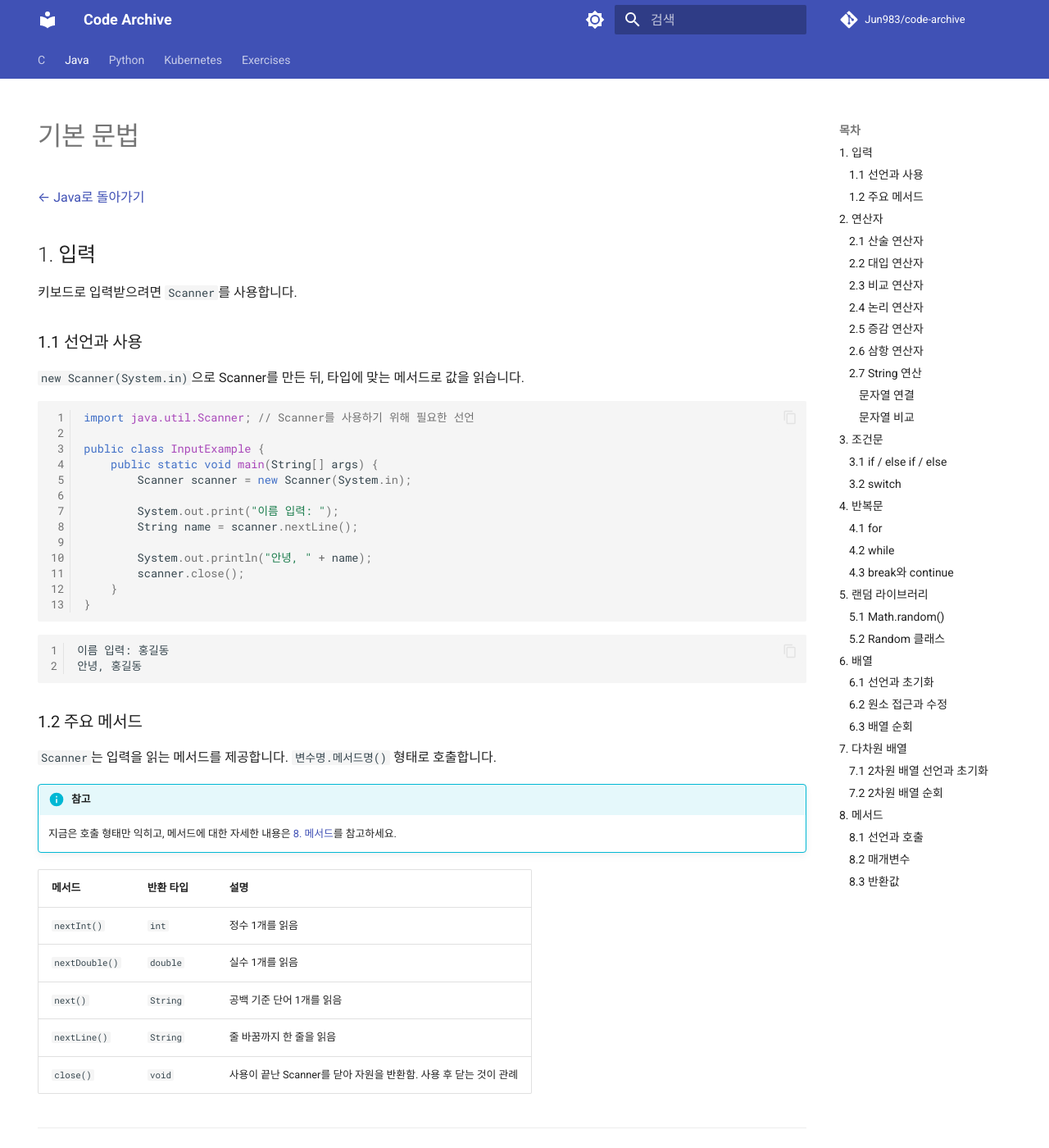
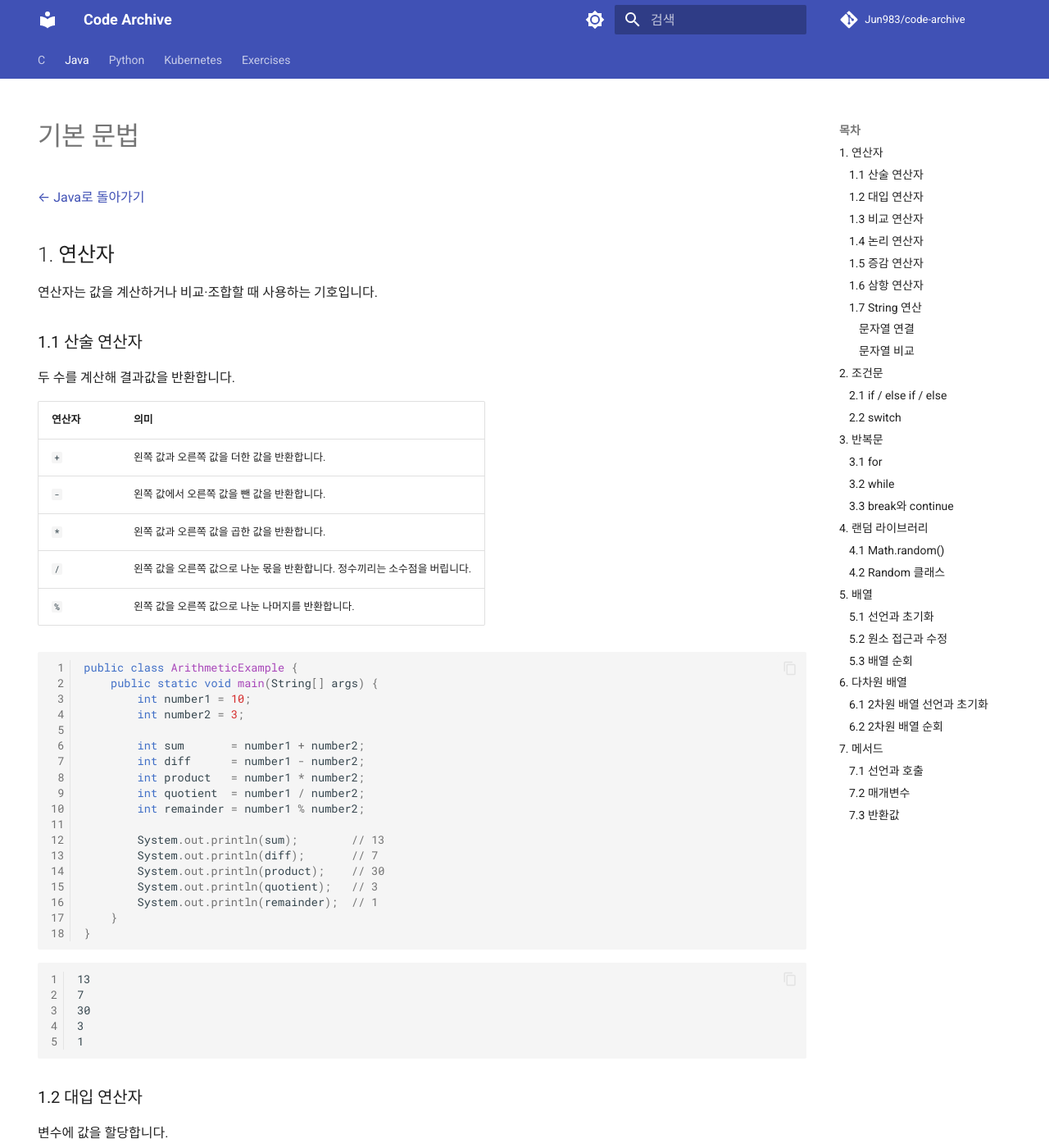
Before and after one commit to Jun983/code-archive, an MkDocs documentation site: the page built from docs/java/syntax.md, in a window 1280 px wide and 1400 px high. Shown: the whole window at 82% size. Built offline with MkDocs 1.6.1 and Material for MkDocs 9.7.7, drawn with Linux system fonts in a browser that asks for light colours; comment, search, counter and statistics services are not loaded; some of the changed text lies outside the part shown.

Commit message:
docs(java): 입력 문서 분리 및 참고 문구 정리

````diff
--- a/docs/java/syntax.md
+++ b/docs/java/syntax.md
@@ -7,57 +7,11 @@ hide:
 
 [← Java로 돌아가기](index.md)
 
-## 1. 입력
-
-키보드로 입력받으려면 `Scanner`를 사용합니다.
-
-### 1.1 선언과 사용
-
-`new Scanner(System.in)`으로 Scanner를 만든 뒤, 타입에 맞는 메서드로 값을 읽습니다.
-
-```java
-import java.util.Scanner; // Scanner를 사용하기 위해 필요한 선언
-
-public class InputExample {
-    public static void main(String[] args) {
-        Scanner scanner = new Scanner(System.in);
-
-        System.out.print("이름 입력: ");
-        String name = scanner.nextLine();
-
-        System.out.println("안녕, " + name);
-        scanner.close();
-    }
-}
-```
-
-```
-이름 입력: 홍길동
-안녕, 홍길동
-```
-
-### 1.2 주요 메서드
-
-`Scanner`는 입력을 읽는 메서드를 제공합니다. `변수명.메서드명()` 형태로 호출합니다.
-
-!!! info "참고"
-    지금은 호출 형태만 익히고, 메서드에 대한 자세한 내용은 [8. 메서드](#8-메서드)를 참고하세요.
-
-| 메서드 | 반환 타입 | 설명 |
-|--------|-----------|------|
-| `nextInt()` | `int` | 정수 1개를 읽음 |
-| `nextDouble()` | `double` | 실수 1개를 읽음 |
-| `next()` | `String` | 공백 기준 단어 1개를 읽음 |
-| `nextLine()` | `String` | 줄 바꿈까지 한 줄을 읽음 |
-| `close()` | `void` | 사용이 끝난 Scanner를 닫아 자원을 반환함. 사용 후 닫는 것이 관례 |
-
----
-
-## 2. 연산자
+## 1. 연산자
 
 연산자는 값을 계산하거나 비교·조합할 때 사용하는 기호입니다.
 
-### 2.1 산술 연산자
+### 1.1 산술 연산자
 
 두 수를 계산해 결과값을 반환합니다.
 
@@ -99,7 +53,7 @@ public class ArithmeticExample {
 ```
 
 
-### 2.2 대입 연산자
+### 1.2 대입 연산자
 
 변수에 값을 할당합니다.
 
@@ -143,7 +97,7 @@ public class AssignmentExample {
 2
 ```
 
-### 2.3 비교 연산자
+### 1.3 비교 연산자
 
 두 값을 비교해 `boolean`을 반환합니다.
 
@@ -181,7 +135,7 @@ false
 true
 ```
 
-### 2.4 논리 연산자
+### 1.4 논리 연산자
 
 두 `boolean` 값을 조합해 하나의 `boolean`을 반환합니다.
 
@@ -212,7 +166,7 @@ true
 false
 ```
 
-### 2.5 증감 연산자
+### 1.5 증감 연산자
 
 변수의 값을 1씩 증가하거나 감소시킵니다.
 
@@ -238,7 +192,7 @@ public class IncrementExample {
 7
 ```
 
-### 2.6 삼항 연산자
+### 1.6 삼항 연산자
 
 조건에 따라 두 값 중 하나를 반환합니다.
 
@@ -260,7 +214,7 @@ public class TernaryExample {
 합격
 ```
 
-### 2.7 String 연산
+### 1.7 String 연산
 
 `String`은 숫자 타입과 달리 `+`로 이어 붙이고, 내용 비교에는 `equals()`를 사용합니다.
 
@@ -395,11 +349,11 @@ public class SwitchExample {
 
 ---
 
-## 4. 반복문
+## 3. 반복문
 
 조건이 만족되는 동안 코드 블록을 반복 실행합니다.
 
-### 4.1 for
+### 3.1 for
 
 반복 횟수가 정해진 경우에 사용합니다. `for` 뒤 괄호 안에 초기화·조건·증감식을 한 줄로 작성합니다.
 
@@ -429,7 +383,7 @@ public class ForExample {
 4
 ```
 
-### 4.2 while
+### 3.2 while
 
 조건이 `true`인 동안 반복합니다. 반복 횟수를 사전에 알 수 없을 때 사용합니다.
 
@@ -457,7 +411,7 @@ public class WhileExample {
 2
 ```
 
-### 4.3 break와 continue
+### 3.3 break와 continue
 
 반복문 실행 중 흐름을 제어합니다.
 
@@ -542,12 +496,12 @@ public class MathRandomExample {
 7392
 ```
 
-### 5.2 Random 클래스
+### 4.2 Random 클래스
 
 `Random`은 무작위 값을 생성하는 객체입니다. `new Random()`으로 만든 뒤, 타입에 맞는 메서드로 값을 뽑습니다.
 
 !!! info "참고"
-    지금은 호출 형태만 익히고, 메서드에 대한 자세한 내용은 [8. 메서드](#8-메서드)를 참고하세요.
+    메서드는 나중에 다룹니다.
 
 | 메서드 | 반환 타입 | 설명 |
 |--------|-----------|------|
@@ -575,11 +529,11 @@ public class RandomExample {
 
 ---
 
-## 6. 배열
+## 5. 배열
 
 배열은 같은 타입의 값을 순서대로 묶어 보관하는 자료구조입니다. 선언할 때 크기가 고정됩니다.
 
-### 6.1 선언과 초기화
+### 5.1 선언과 초기화
 
 타입 뒤에 `[]`를 붙여 선언하며, `new` 키워드로 크기를 지정하거나 중괄호로 초기값을 직접 지정합니다.
 
@@ -606,7 +560,7 @@ public class ArrayExample {
 월
 ```
 
-### 6.2 원소 접근과 수정
+### 5.2 원소 접근과 수정
 
 배열에 담긴 각 값을 **원소**라 하며, **인덱스**로 접근합니다.
 
@@ -639,7 +593,7 @@ public class ArrayAccessExample {
 75
 ```
 
-### 6.3 배열 순회
+### 5.3 배열 순회
 
 인덱스 기반 `for`문 또는 `for-each`문으로 모든 원소를 순회합니다. `for-each`는 `for (타입 변수 : 배열)` 형태로, 인덱스 없이 값만 꺼낼 때 사용합니다.
 
@@ -744,11 +698,11 @@ public class TwoDimLoopExample {
 
 ---
 
-## 8. 메서드
+## 7. 메서드
 
 메서드는 이름이 붙은 코드 블록입니다. 한 번 선언하면 여러 곳에서 반복 호출할 수 있어 코드 중복을 줄입니다.
 
-### 8.1 선언과 호출
+### 7.1 선언과 호출
 
 선언은 `반환 타입 → 이름 → 매개변수` 순으로 작성합니다. 반환할 값이 없으면 반환 타입으로 `void`를 씁니다. 호출은 이름 뒤에 `()`를 붙입니다.
 
@@ -773,7 +727,7 @@ public class MethodExample {
 !!! info "참고"
     `main`과 같은 클래스에서 객체 없이 직접 호출하려면 `static`이어야 합니다. 자세한 내용은 [클래스와 객체](class-object.md)를 참고하세요.
 
-### 8.2 매개변수
+### 7.2 매개변수
 
 **매개변수**는 메서드를 선언할 때 지정하는 변수 이름이고, **인수**는 호출할 때 실제로 전달하는 값입니다. 여러 개는 `,`로 구분합니다.
 
@@ -795,7 +749,7 @@ public class ParamExample {
 민준님은 30살입니다.
 ```
 
-### 8.3 반환값
+### 7.3 반환값
 
 값을 돌려줄 때는 반환 타입을 지정하고 `return`으로 값을 반환합니다.
 
````
Also changed, not shown: other parts of docs/java/syntax.md (+8 -8 lines), docs/java/index.md (+11 -10 lines), docs/java/input.md (added, +57 -0 lines).
